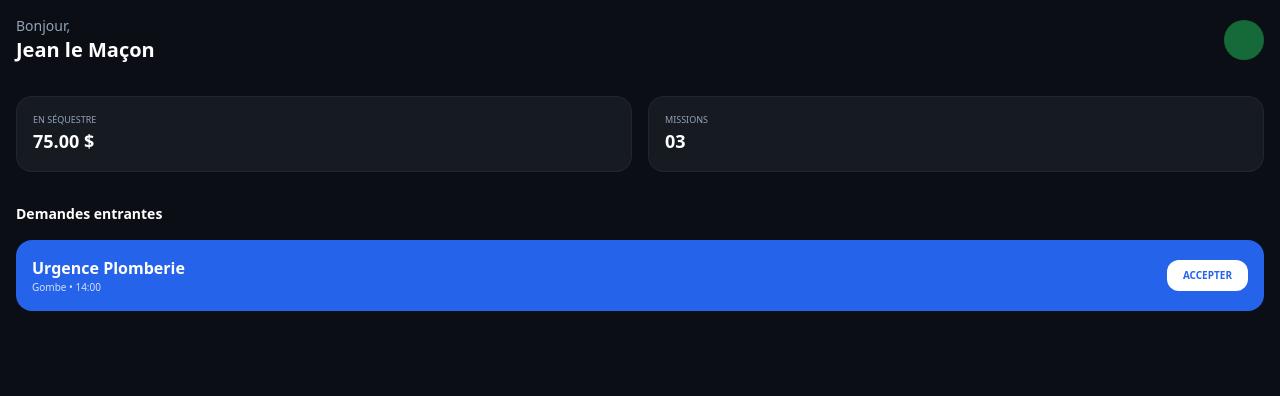
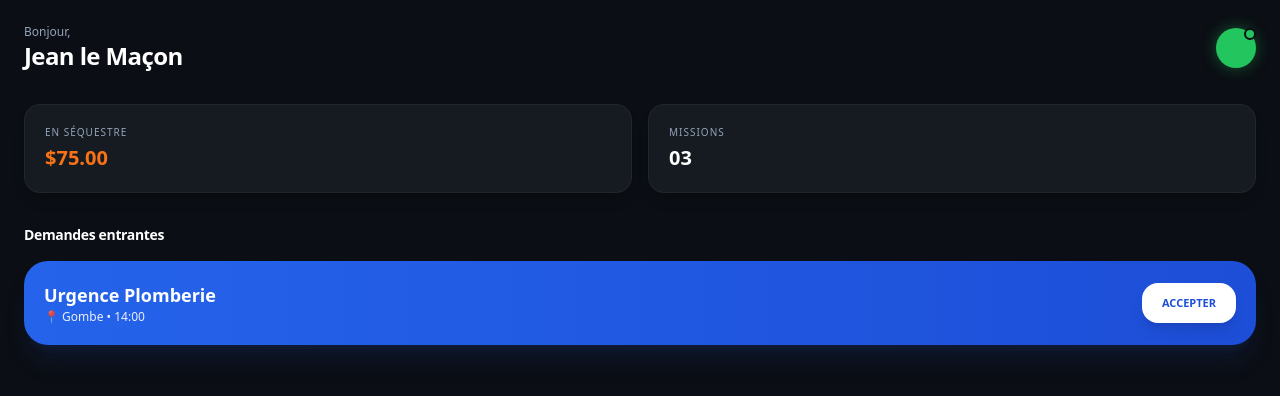
Before and after one commit to jephtedev/j-tech-rdc, a website: page technicien.html in a window 1280 px wide. Drawn offline with nearby package versions, Linux system fonts and the light colour scheme.

Commit message:
intégrer le dashboard premium du technicien
- Mise en place de l'interface dashboard pour le technicien avec design Dark Mode Premium.
- Ajout de la section des indicateurs de performance (Stats Grid).
- Intégration de la section 'Demandes entrantes' pour le matching de missions.
- Application des standards de design J-TECH HUB (palette sombre, accents orange, typographie hiérarchisée).

```diff
--- a/technicien.html
+++ b/technicien.html
@@ -1,40 +1,53 @@
 <!DOCTYPE html>
-<html lang="fr">
+<html lang="fr" class="bg-[#0B0E14]">
 <head>
     <meta charset="UTF-8">
+    <meta name="viewport" content="width=device-width, initial-scale=1.0">
+    <title>Dashboard Technicien | J-TECH HUB</title>
     <script src="https://cdn.tailwindcss.com"></script>
 </head>
-<body class="bg-[#0B0E14] text-white p-4">
+<body class="text-white p-6 antialiased">
 
-    <div class="flex justify-between items-center mb-8">
+    <!-- Header Profil -->
+    <header class="flex justify-between items-center mb-8">
         <div>
-            <h2 class="text-sm text-slate-400">Bonjour,</h2>
-            <p class="text-xl font-black">Jean le Maçon</p>
+            <h2 class="text-xs text-slate-400 font-medium">Bonjour,</h2>
+            <h1 class="text-2xl font-black tracking-tight">Jean le Maçon</h1>
         </div>
-        <div class="w-10 h-10 bg-green-500 rounded-full animate-pulse"></div>
-    </div>
+        <div class="relative">
+            <div class="w-10 h-10 bg-green-500 rounded-full shadow-[0_0_15px_rgba(34,197,94,0.4)]"></div>
+            <!-- Indicateur de statut en temps réel -->
+            <span class="absolute top-0 right-0 w-3 h-3 bg-green-500 border-2 border-[#0B0E14] rounded-full"></span>
+        </div>
+    </header>
 
-    <div class="grid grid-cols-2 gap-4 mb-8">
-        <div class="bg-[#161B22] p-4 rounded-2xl border border-white/5">
-            <p class="text-[9px] text-slate-400 uppercase">En séquestre</p>
-            <p class="font-black text-lg">75.00 $</p>
+    <!-- Stats Grid : Indicateurs de performance -->
+    <section class="grid grid-cols-2 gap-4 mb-8">
+        <div class="bg-[#161B22] p-5 rounded-2xl border border-white/5 shadow-lg">
+            <p class="text-[10px] text-slate-400 uppercase tracking-widest mb-1">En séquestre</p>
+            <p class="font-black text-xl text-orange-500">$75.00</p>
         </div>
-        <div class="bg-[#161B22] p-4 rounded-2xl border border-white/5">
-            <p class="text-[9px] text-slate-400 uppercase">Missions</p>
-            <p class="font-black text-lg">03</p>
+        <div class="bg-[#161B22] p-5 rounded-2xl border border-white/5 shadow-lg">
+            <p class="text-[10px] text-slate-400 uppercase tracking-widest mb-1">Missions</p>
+            <p class="font-black text-xl">03</p>
         </div>
-    </div>
+    </section>
 
-    <h3 class="text-sm font-bold mb-4">Demandes entrantes</h3>
-    <div class="space-y-3">
-        <div class="bg-blue-600 p-4 rounded-2xl flex justify-between items-center">
-            <div>
-                <p class="font-bold">Urgence Plomberie</p>
-                <p class="text-[10px] opacity-80">Gombe • 14:00</p>
-            </div>
-            <button class="bg-white text-blue-600 px-4 py-2 rounded-xl text-[10px] font-bold">ACCEPTER</button>
+    <!-- Demandes entrantes : Interface de matching -->
+    <section>
+        <h3 class="text-sm font-bold mb-4 tracking-tight">Demandes entrantes</h3>
+        <div class="space-y-4">
+            <article class="bg-gradient-to-r from-blue-600 to-blue-700 p-5 rounded-3xl flex justify-between items-center shadow-xl shadow-blue-900/20">
+                <div>
+                    <h4 class="font-bold text-lg">Urgence Plomberie</h4>
+                    <p class="text-xs font-medium opacity-90">📍 Gombe • 14:00</p>
+                </div>
+                <button class="bg-white text-blue-700 px-5 py-3 rounded-2xl text-[11px] font-black shadow-lg hover:bg-gray-100 transition-colors">
+                    ACCEPTER
+                </button>
+            </article>
         </div>
-    </div>
+    </section>
 
 </body>
-          </html>
+            </html>
```
